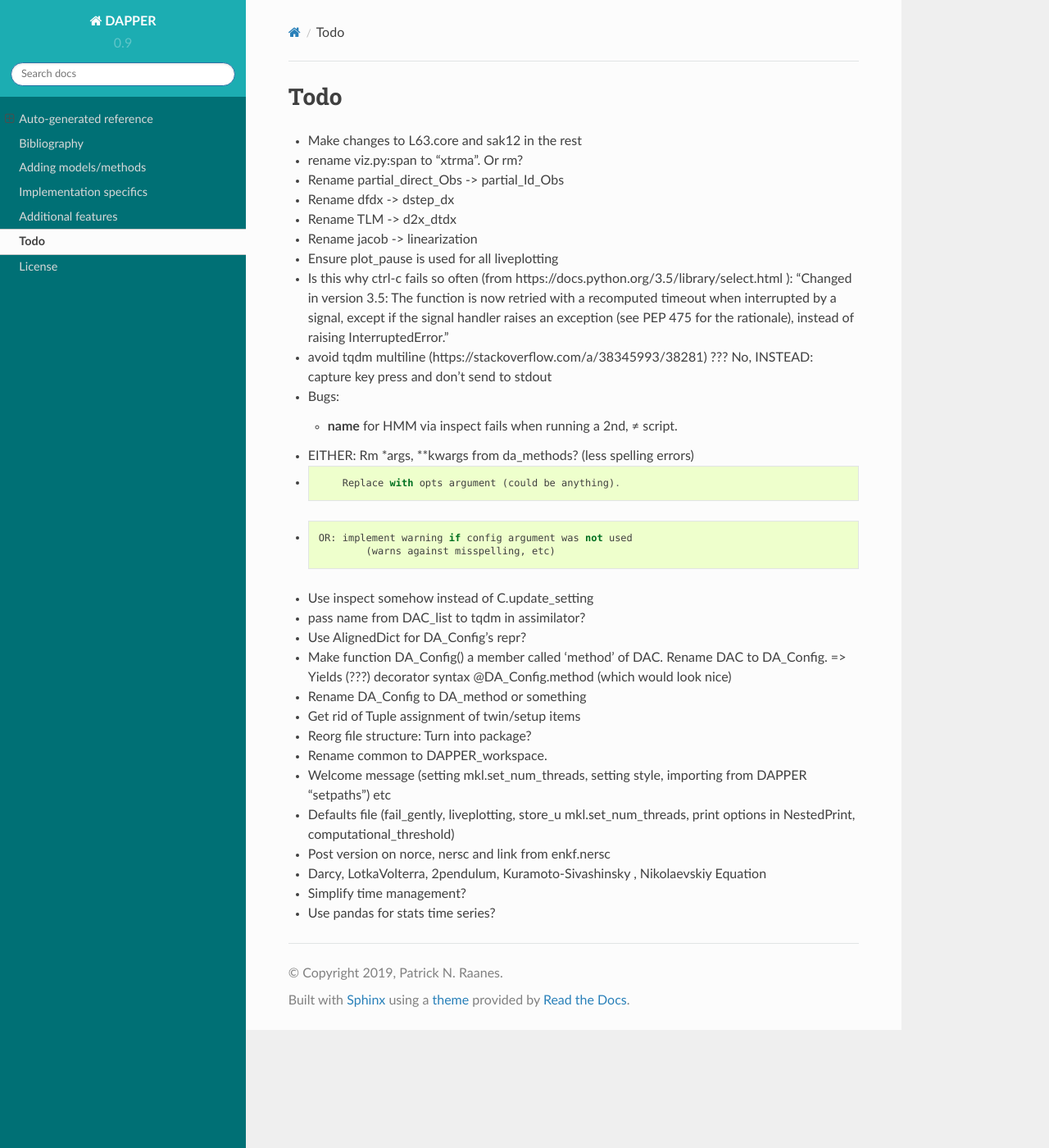
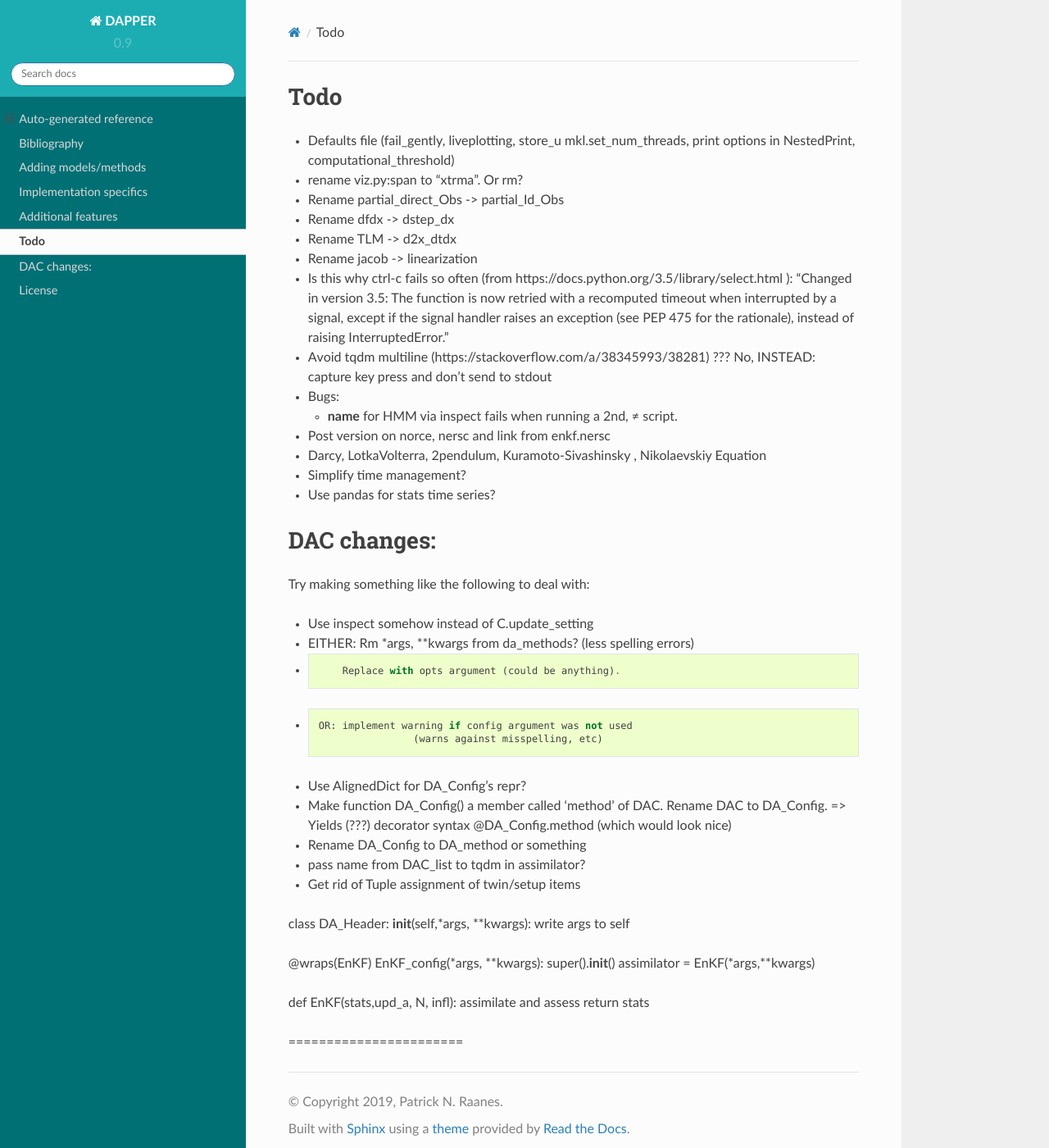
Before and after one commit to nansencenter/DAPPER, a Sphinx documentation site: the page built from docs/todo.md, in a window 1280 px wide and 1400 px high. Shown: the whole window at 82% size. Built offline with Sphinx 7.4.7 and the Read the Docs theme 2.0.0, drawn with Linux system fonts in a browser that asks for light colours.

Commit message:
Updated todo

```diff
--- a/docs/todo.md
+++ b/docs/todo.md
@@ -1,38 +1,60 @@
 Todo
 ================================================
-* Make changes to L63.core and sak12 in the rest
+* Defaults file (fail_gently, liveplotting, store_u mkl.set_num_threads, print options in NestedPrint, computational_threshold)
+
 * rename viz.py:span to "xtrma". Or rm?
 * Rename partial_direct_Obs -> partial_Id_Obs
 * Rename dfdx -> dstep_dx
 * Rename TLM -> d2x_dtdx
 * Rename jacob -> linearization
-* Ensure plot_pause is used for all liveplotting
+
 * Is this why ctrl-c fails so often (from https://docs.python.org/3.5/library/select.html ):
-    "Changed in version 3.5: The function is now retried with a recomputed timeout when interrupted by a signal, except if the signal handler raises an exception (see PEP 475 for the rationale), instead of raising InterruptedError."
-* avoid tqdm multiline (https://stackoverflow.com/a/38345993/38281) ???
+    "Changed in version 3.5: The function is now retried with a recomputed timeout when interrupted by a signal,
+    except if the signal handler raises an exception (see PEP 475 for the rationale),
+    instead of raising InterruptedError."
+* Avoid tqdm multiline (https://stackoverflow.com/a/38345993/38281) ???
   No, INSTEAD: capture key press and don't send to stdout
 
 * Bugs:
     * __name__ for HMM via inspect fails when running a 2nd, ≠ script.
 
-* EITHER: Rm *args, **kwargs from da_methods? (less spelling errors)
-*         Replace with opts argument (could be anything).
-*     OR: implement warning if config argument was not used
-		      (warns against misspelling, etc)
-* Use inspect somehow instead of C.update_setting
-* pass name from DAC_list to tqdm in assimilator?
-* Use AlignedDict for DA_Config's repr?
-* Make function DA_Config() a member called 'method' of DAC. Rename DAC to DA_Config.
-    => Yields (???) decorator syntax @DA_Config.method  (which would look nice)
-* Rename DA_Config to DA_method or something
-* Get rid of Tuple assignment of twin/setup items
-
-* Reorg file structure: Turn into package?
-* Rename common to DAPPER_workspace.
-* Welcome message (setting mkl.set_num_threads, setting style, importing from DAPPER "setpaths") etc
-* Defaults file (fail_gently, liveplotting, store_u mkl.set_num_threads, print options in NestedPrint, computational_threshold)
 * Post version on norce, nersc and link from enkf.nersc
 
 * Darcy, LotkaVolterra, 2pendulum, Kuramoto-Sivashinsky , Nikolaevskiy Equation
 * Simplify time management?
 * Use pandas for stats time series?
+
+
+DAC changes:
+=======================
+Try making something like the following
+to deal with:
+  * Use inspect somehow instead of C.update_setting
+  * EITHER: Rm *args, **kwargs from da_methods? (less spelling errors)
+  *         Replace with opts argument (could be anything).
+  *     OR: implement warning if config argument was not used
+                        (warns against misspelling, etc)
+
+  * Use AlignedDict for DA_Config's repr?
+  * Make function DA_Config() a member called 'method' of DAC. Rename DAC to DA_Config.
+      => Yields (???) decorator syntax @DA_Config.method  (which would look nice)
+  * Rename DA_Config to DA_method or something
+  * pass name from DAC_list to tqdm in assimilator?
+  * Get rid of Tuple assignment of twin/setup items
+
+class DA_Header:
+   __init__(self,*args, **kwargs):
+       write args to self
+
+@wraps(EnKF)
+EnKF_config(*args, **kwargs):
+    super().__init__()
+    assimilator = EnKF(*args,**kwargs)
+
+def EnKF(stats,upd_a, N, infl):
+    assimilate and assess
+    return stats
+
+
+
+=======================
```
